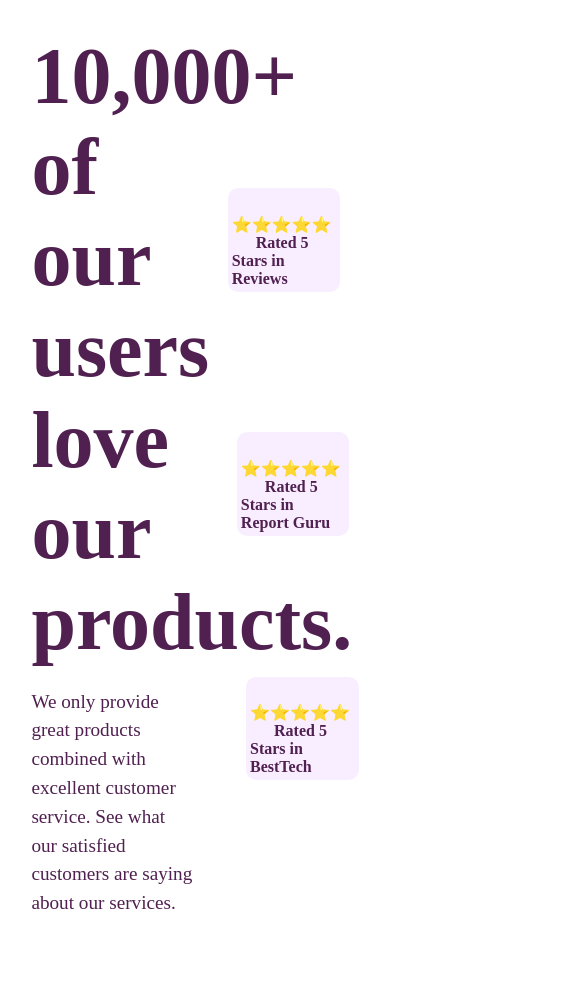
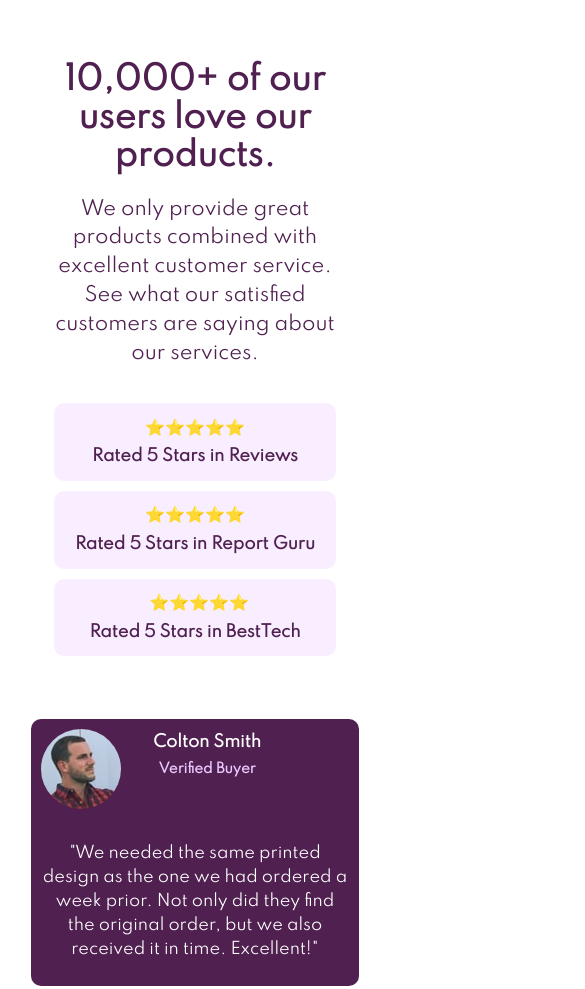
Before and after one commit to praneetk77/Social-Proof-Component, a plain HTML site: page index.html in a window 390 px wide. Shown: the top 989 px of the page, 585 px wide, since content can reach past the window. Drawn offline with Linux system fonts and the light colour scheme.

Commit message:
Made website mobile responsive

```diff
--- a/index.html
+++ b/index.html
@@ -11,6 +11,10 @@
       sizes="32x32"
       href="./images/favicon-32x32.png"
     />
+
+    <link rel="preconnect" href="https://fonts.googleapis.com">
+    <link rel="preconnect" href="https://fonts.gstatic.com" crossorigin>
+    <link href="https://fonts.googleapis.com/css2?family=Spartan&display=swap" rel="stylesheet">
 
     <link rel="stylesheet" href="styles.css" />
 
@@ -29,13 +33,13 @@
         </div>
         <div class="ratings">
           <div class="rating left">
-            <h4>&nbsp ⭐⭐⭐⭐⭐ &nbsp &nbsp &nbsp Rated 5 Stars in Reviews</h4>
+            <h4> ⭐⭐⭐⭐⭐</h4><h4> Rated 5 Stars in Reviews</h4>
           </div>
           <div class="rating center">
-            <h4>&nbsp ⭐⭐⭐⭐⭐ &nbsp &nbsp &nbsp Rated 5 Stars in Report Guru</h4>
+            <h4> ⭐⭐⭐⭐⭐</h4><h4> Rated 5 Stars in Report Guru</h4>
           </div>
           <div class="rating right">
-            <h4>&nbsp ⭐⭐⭐⭐⭐ &nbsp &nbsp &nbsp Rated 5 Stars in BestTech</span>
+            <h4>&nbsp ⭐⭐⭐⭐⭐</h4><h4> Rated 5 Stars in BestTech</span>
           </div>
         </div>
       </div>
--- a/styles.css
+++ b/styles.css
@@ -1,5 +1,6 @@
 body {
   padding: 6% 6% 2%;
+  font-family: "Spartan", sans-serif;
 }
 
 #parent {
@@ -53,10 +54,13 @@ h4,
 h5 {
   margin: 0;
   margin-top: 0.3rem;
+  margin-bottom: 0.3rem;
 }
 
 .rating {
   width: 80%;
+  justify-content: space-around;
+  display: flex;
   padding: 3%;
   background-color: #ebc9ff50;
   color: hsl(300, 43%, 22%);
@@ -115,3 +119,50 @@ h5 {
 .attribution {
   text-align: center;
 }
+
+@media screen and (max-width: 768px) {
+  body {
+    text-align: center;
+  }
+
+  .row-1,
+  .ratings,
+  .row-2 {
+    flex-direction: column;
+    align-items: center;
+    width: 100%;
+  }
+
+  .row-1 {
+    margin: 30px 0 0 0;
+  }
+
+  .row-2 {
+    margin: 20px 0;
+    height: 55rem;
+  }
+
+  #heading {
+    font-size: 2rem;
+  }
+
+  .heading-description {
+    width: 90%;
+  }
+  .left,
+  .right {
+    align-self: center;
+  }
+  .rating {
+    margin-bottom: 10px;
+    flex-direction: column;
+  }
+
+  .review {
+    margin: 1rem 0;
+  }
+
+  .attribution {
+    margin: 20px 10px;
+  }
+}
```
